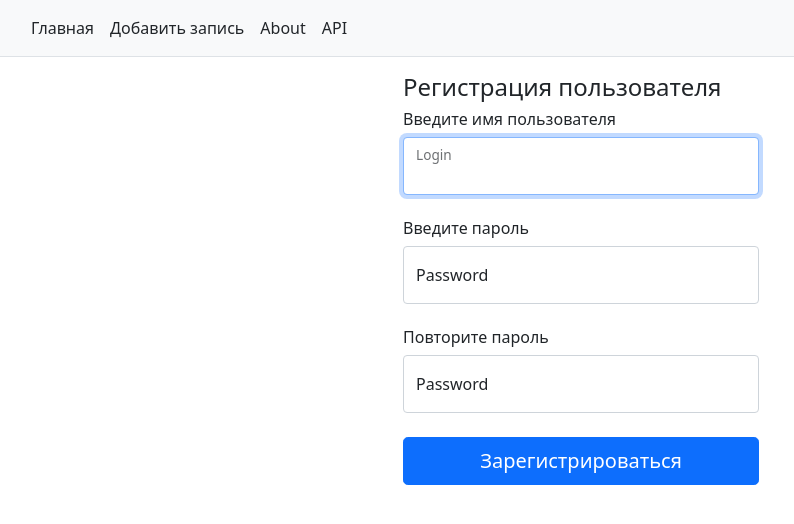
After one commit to evgeniymoskvin/ToDo_project, a Django app: page /signup/ in a window 1280 px wide. The commit adds this page. Shown: the top 524 px of the page, without its empty margins (59-853 px from the left). Run offline with Django 4.2, Linux system fonts and the light colour scheme.

Commit message:
login form update

```diff
--- a/login/forms.py
+++ b/login/forms.py
@@ -1,11 +1,13 @@
-from django.contrib.auth.forms import AuthenticationForm, UsernameField
+from django.contrib.auth.forms import AuthenticationForm, UsernameField, UserCreationForm
 from django.forms import ModelForm, TextInput, Textarea, CheckboxInput, Select, PasswordInput
+from django.contrib.auth.models import User
 from django import forms
 
 
 class LoginForm(AuthenticationForm):
     username = UsernameField(
-        widget=forms.TextInput(attrs={"autofocus": True, "class": "form-control", 'id': 'floatingInput', 'placeholder': 'Login'}))
+        widget=forms.TextInput(
+            attrs={"autofocus": True, "class": "form-control", 'id': 'floatingInput', 'placeholder': 'Login'}))
     password = forms.CharField(
         label=("Password"),
         strip=False,
@@ -13,3 +15,29 @@ class LoginForm(AuthenticationForm):
             attrs={"autocomplete": "current-password", "class": "form-control", 'id': 'floatingPassword',
                    'placeholder': 'Password'}),
     )
+
+
+class SignUpForm(UserCreationForm):
+    username = UsernameField(
+        widget=forms.TextInput(
+            attrs={"autofocus": True, "class": "form-control", 'id': 'floatingInput', 'placeholder': 'Login'}))
+    password1 = forms.CharField(
+        label=("Password"),
+        strip=False,
+        widget=forms.PasswordInput(attrs={"autocomplete": "current-password", "class": "form-control", 'id': 'floatingPassword',
+                   'placeholder': 'Password'}))
+    password2 = forms.CharField(
+        label=("Password"),
+        strip=False,
+        widget=forms.PasswordInput(
+            attrs={"autocomplete": "current-password", "class": "form-control", 'id': 'floatingPassword',
+                   'placeholder': 'Password'})
+
+    )
+    # first_name = forms.CharField(max_length=30, required=False)
+    # last_name = forms.CharField(max_length=30, required=False)
+    #
+    # class Vena:
+    #     model = User
+    #     fields = ['username', 'password']
+    pass
--- /dev/null
+++ b/login/templates/login/signup.html
@@ -0,0 +1,30 @@
+{% extends  'login/base.html' %}
+
+{% block content %}
+    <div class="box">
+        <form method="post">
+            {% csrf_token %}
+            <h4 class="mt-3">Регистрация пользователя</h4>
+            <p class="h6">Введите имя пользователя</p>
+            <div class="form-floating">
+                {{ form.username }} <br>
+                <label for="floatingInput">Login</label>
+            </div>
+            <p class="h6">Введите пароль</p>
+            <div class="form-floating">
+                {{ form.password1 }} <br>
+                <label for="floatingPassword">Password</label>
+            </div>
+            <p class="h6">Повторите пароль</p>
+            <div class="form-floating">
+                {{ form.password2 }} <br>
+                <label for="floatingPassword">Password</label>
+            </div>
+
+            <button class="w-100 btn btn-lg btn-primary" type="submit">Зарегистрироваться</button>
+
+        </form>
+
+
+    </div>
+{% endblock %}
--- a/login/urls.py
+++ b/login/urls.py
@@ -20,5 +20,6 @@ from django.contrib.auth.views import LoginView, LogoutView
 
 urlpatterns = [
     path('login/', views.UserLoginView.as_view(), name='login'),
-    path('logout/', LogoutView.as_view(),  name='logout')
+    path('logout/', LogoutView.as_view(),  name='logout'),
+    path('signup/', views.SignUpView.as_view(), name='signup')
     ]
--- a/login/views.py
+++ b/login/views.py
@@ -1,7 +1,17 @@
 from django.contrib.auth.views import LoginView
+from django.urls import reverse_lazy
+from django.views.generic import CreateView
+from django.contrib.auth.forms import UserCreationForm
 from . import forms
 
 
 class UserLoginView(LoginView):
     form_class = forms.LoginForm
     template_name = 'login/login.html'
+
+
+
+class SignUpView(CreateView):
+    form_class = forms.SignUpForm
+    success_url = reverse_lazy("login")
+    template_name = 'login/signup.html'
--- a/todo_api/filters.py
+++ b/todo_api/filters.py
@@ -1,6 +1,8 @@
 from typing import Optional
 from django.db.models.query import QuerySet
 from . import serializers
+from django_filters import rest_framework as filters
+from todo_manager.models import ToDoModel
 
 
 def author_id_filter(queryset: QuerySet, author_id: Optional[int]):
--- a/todo_api/views.py
+++ b/todo_api/views.py
@@ -5,11 +5,13 @@ from rest_framework.response import Response
 from . import serializers, filters
 from django.shortcuts import get_object_or_404
 from rest_framework import status
+from django_filters.rest_framework import DjangoFilterBackend
 
 
 class ToDOapiView(ListAPIView):
     queryset = ToDoModel.objects.all()
     serializer_class = serializers.TaskSerializer
+    filter_backends = [DjangoFilterBackend]
 
     def filter_queryset(self, queryset):
         query_params = serializers.QueryParamsTaskFilterSerializer(data=self.request.query_params)
--- a/todo_manager/templates/todo_manager/base.html
+++ b/todo_manager/templates/todo_manager/base.html
@@ -44,7 +44,8 @@
 
 {#                <li class="nav-item"><a href="{% url 'logout' %}" class="btn btn-primary" role="button">Logout</a></li>#}
             {% else %}
-                <li class="nav-item"><a href="{% url 'login' %}" class="btn btn-primary" role="button">Login</a></li>
+                <li class="nav-item"><a href="{% url 'login' %}" class="btn btn-outline-primary me-2" role="button">Login</a></li>
+                <li class="nav-item"><a href="{% url 'signup' %}" class="btn btn-primary" role="button">Sign up</a></li>
             {% endif %}
         </ul>
     </div>
--- a/todo_manager/views.py
+++ b/todo_manager/views.py
@@ -5,6 +5,7 @@ from todo_api import views as api_v
 from .models import ToDoModel, Comments
 from django.http import HttpRequest
 from django.views.generic import UpdateView
+
 from django.http.response import HttpResponseRedirect
 
 
```
Also changed, not shown: ToDo_project/settings.py (+11 -3 lines), db.sqlite3.
